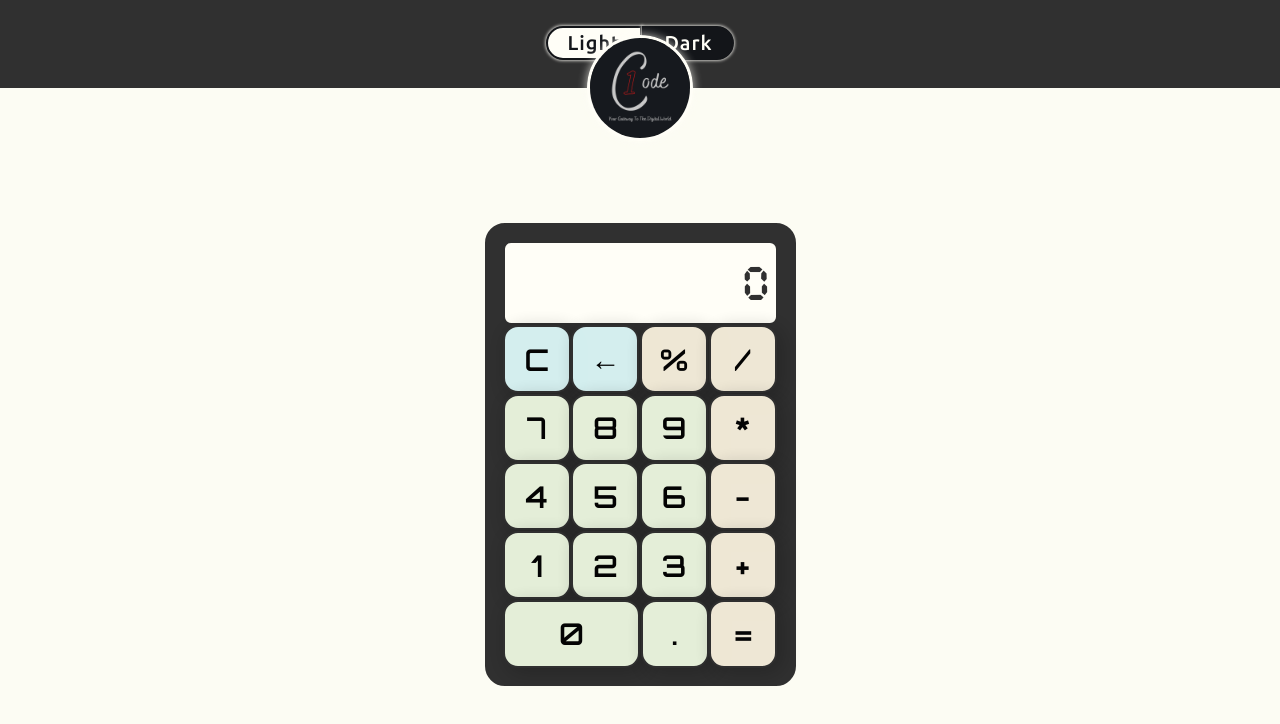
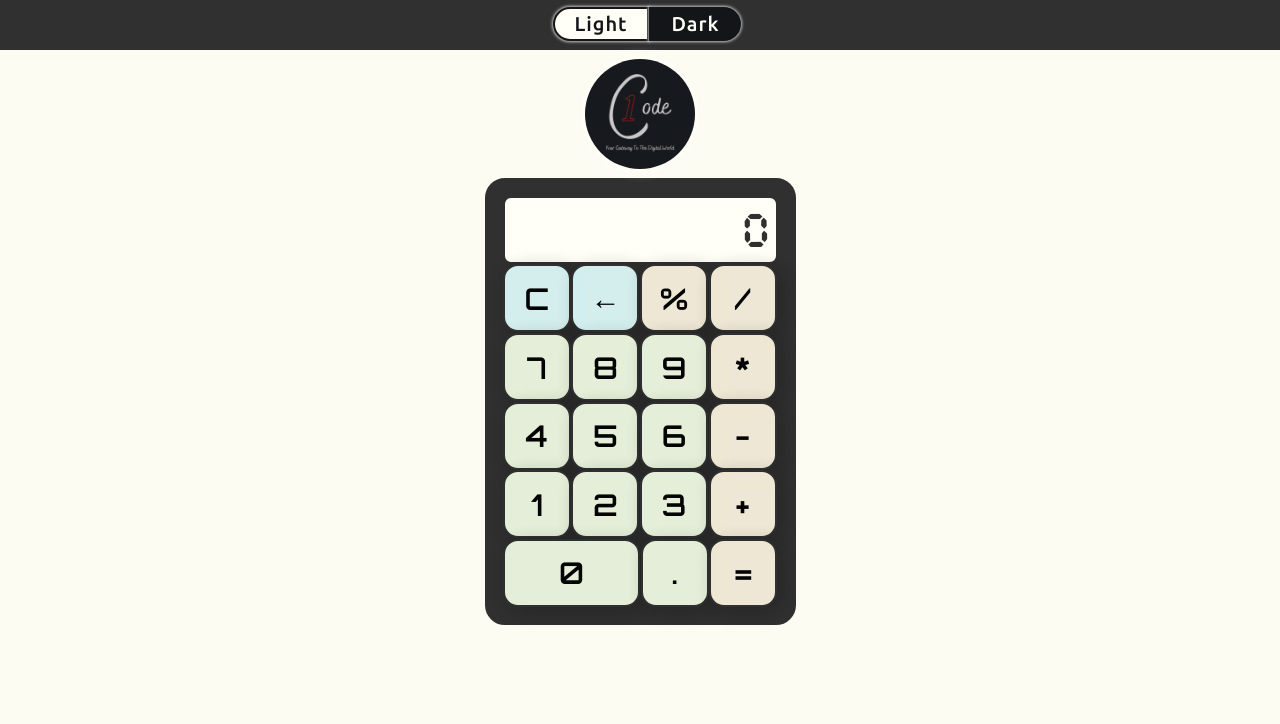
Before and after one commit to mgoproud/1codecalculator.github.io, a plain HTML site: page index.html in a window 1280 px wide. Drawn offline with Linux system fonts and the light colour scheme.

Commit message:
Add files via upload

```diff
--- a/style.css
+++ b/style.css
@@ -1,7 +1,6 @@
 html, body {
-    max-height: 100%;
-    height: 100vh;
-
+    max-height: 100vh;
+    /* max-height: 100%; */
     margin: 0;
     padding: 0;
     box-sizing: border-box;
@@ -25,8 +24,8 @@ body {
 
     background-color: rgb(48, 48, 48);
     width: 100%;
-    height: 11%;
-    /* padding: 0px; */
+    height: max-content;
+    padding: 7px;
     display: flex;
     flex-direction: row;
     justify-content: center;
@@ -37,15 +36,16 @@ body {
     display: flex;
     justify-content: center;
     align-items: center;
+    margin: 0.3em auto;
 }
 
 .heading-box img {
-    position: absolute;
-/*     top: 4.8em; */
+    /* position: absolute; */
+    /* top: 4.8em; */
     display: flex;
     /* margin-top: 20px; */
 
-    width: 100px;
+    width: 110px;
     /* margin: 0 auto; */
     border-radius: 50%;
     /* border: 3px solid #131519; */
@@ -164,7 +164,8 @@ h1 {
     flex-direction: column;
     align-content: space-between;
     /* margin: 0.8em auto 0 auto; */
-    margin: 135px auto 0 auto;
+    margin: auto auto 0 auto;
+
     /* border: 20px solid rgb(255, 254, 247);   */
     /* border: 18px solid #131519; */
     border: 18px solid rgb(48, 48, 48);
@@ -186,8 +187,10 @@ h1 {
     /* color: #131519; */
     color: rgb(48, 48, 48);
     max-width: 286px;
-    height: 64px;
-    line-height: 64px;
+    /* height: 64px; */
+    /* line-height: 64px; */
+    height: 48px;
+    line-height: 48px;
     background-color: rgb(255, 254, 247);
     font-family: 'cursed_timer_ulilregular';
     font-size: 2.1em;
```
